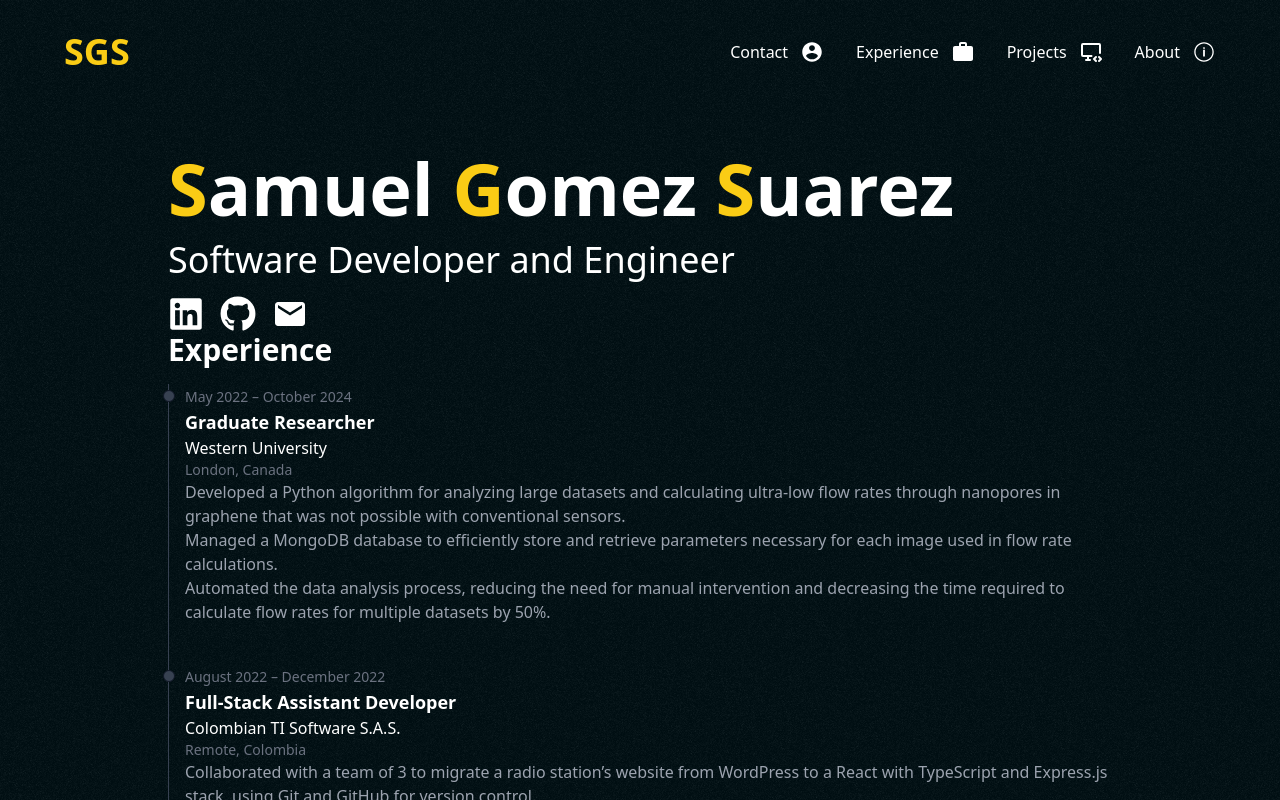
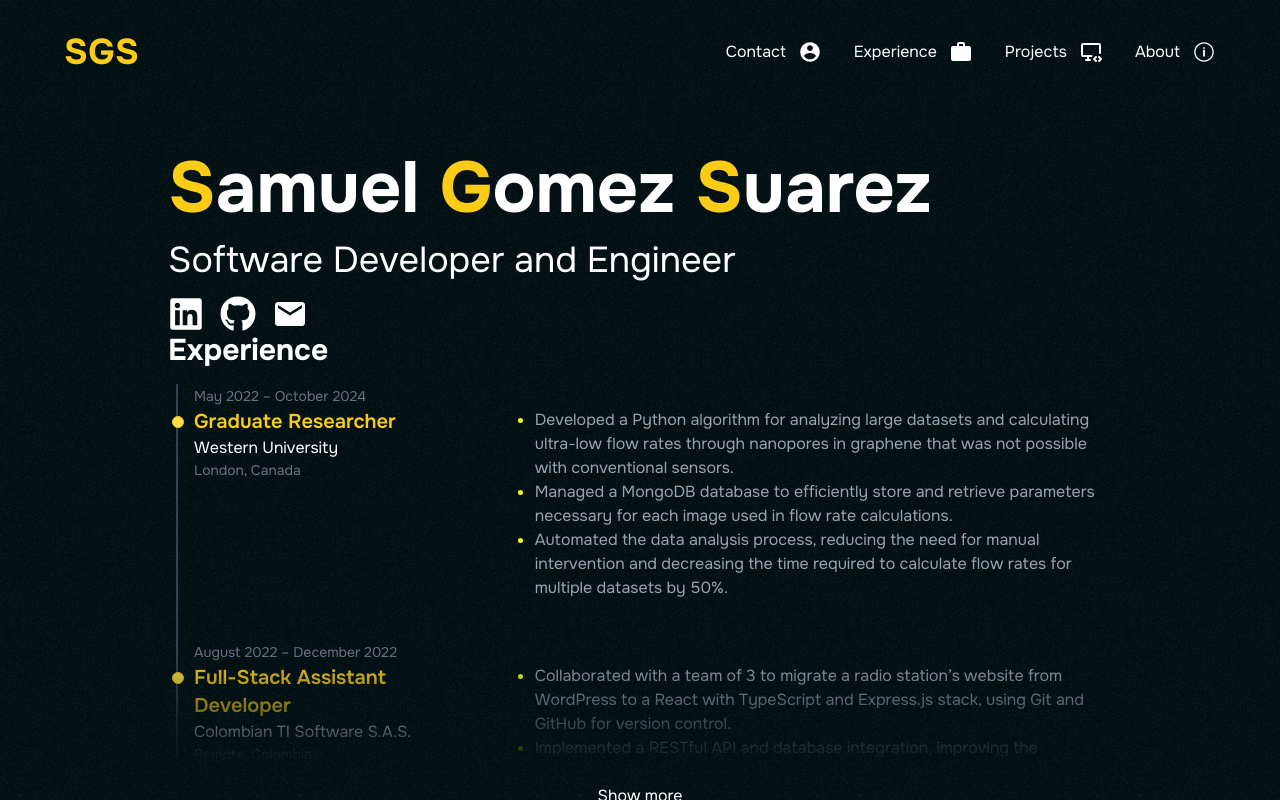
Before and after one commit to samuelgomez4/my-portfolio, a Next.js app: page / in a window 1280 px wide. Shown: the top 800 px of the page. Built offline with nearby package versions, Linux system fonts and the light colour scheme.

Commit message:
Refactor Experience component to include show more/less functionality and update ExperienceItem styling

```diff
--- a/app/components/experience/Experience.tsx
+++ b/app/components/experience/Experience.tsx
@@ -1,11 +1,16 @@
+'use client';
+import { useState } from 'react';
 import { experiences } from './constants';
-import { ExperienceItem } from './ExperienceItem';
+import { ExperienceItem } from './experience-item/ExperienceItem';
 
 export function Experience({}) {
+  const [showMore, setShowMore] = useState(false);
   return (
     <section className="w-full flex flex-col px-10 gap-4">
       <h2 className="text-3xl font-bold text-balance">Experience</h2>
-      <ol className="relative border-l border-gray-700">
+      <div
+        className={`overflow-hidden px-2 transition-all duration-500 ${!showMore ? 'h-96 [mask-image:linear-gradient(black_70%,transparent)]' : 'h-[calc-size(max-content,size)]'}`}>
+        <ol className="relative border-l-2 border-gray-700">
           {experiences.map((experience, index) => (
             <ExperienceItem
               key={index}
@@ -17,6 +22,10 @@ export function Experience({}) {
             />
           ))}
         </ol>
+      </div>
+      <button onClick={() => setShowMore((prev) => !prev)}>
+        {showMore ? 'Show less' : 'Show more'}
+      </button>
     </section>
   );
 }
--- a/app/components/experience/ExperienceItem.tsx
+++ /dev/null
@@ -1,24 +0,0 @@
-interface Props {
-  date: string;
-  title: string;
-  company: string;
-  city: string;
-  description: string[];
-}
-
-export function ExperienceItem({ date, title, company, city, description }: Props) {
-  return (
-    <li className="mb-10 ms-4">
-      <div className="absolute w-3 h-3 bg-gray-700 rounded-full mt-1.5 -start-1.5 border border-gray-900" />
-      <time className="mb-1 text-sm font-normal leading-none text-gray-500">{date}</time>
-      <h3 className="text-lg font-semibold text-white">{title}</h3>
-      <p>{company}</p>
-      <p className="text-sm text-gray-500">{city}</p>
-      <ul className="text-base font-normal text-gray-400">
-        {description.map((item, index) => (
-          <li key={index}>{item}</li>
-        ))}
-      </ul>
-    </li>
-  );
-}
--- /dev/null
+++ b/app/components/experience/experience-item/ExperienceItem.tsx
@@ -0,0 +1,34 @@
+import styles from './exp-item.module.css';
+
+interface Props {
+  date: string;
+  title: string;
+  company: string;
+  city: string;
+  description: string[];
+}
+
+export function ExperienceItem({ date, title, company, city, description }: Props) {
+  return (
+    <li className="mb-10 ms-4">
+      <div className="absolute w-3 h-3 bg-yellow-300 rounded-full mt-8 -start-1.5 border border-yellow-400" />
+      <time className="mb-1 text-sm font-normal leading-none text-gray-500">{date}</time>
+      <div className="flex flex-col md:flex-row gap-10">
+        <div className="flex-1">
+          <h3 className="text-xl font-semibold text-yellow-400">{title}</h3>
+          <p>{company}</p>
+          <p className="text-sm text-gray-500">{city}</p>
+        </div>
+        <ul className="text-base font-normal text-gray-400 flex-[2] list-disc pl-4">
+          {description.map((item, index) => (
+            <li
+              key={index}
+              className={`${styles.list_item}`}>
+              {item}
+            </li>
+          ))}
+        </ul>
+      </div>
+    </li>
+  );
+}
--- /dev/null
+++ b/app/components/experience/experience-item/exp-item.module.css
@@ -0,0 +1,3 @@
+.list_item::marker{
+    color: yellow;
+}
--- a/app/layout.tsx
+++ b/app/layout.tsx
@@ -3,7 +3,6 @@ import { Onest } from 'next/font/google';
 import './globals.css';
 
 const onest = Onest({
-  variable: '--font-onest',
   subsets: ['latin'],
 });
 
@@ -19,7 +18,7 @@ export default function RootLayout({
 }>) {
   return (
     <html lang="en">
-      <body className={`${onest.variable} antialiased`}>{children}</body>
+      <body className={`${onest.className} antialiased`}>{children}</body>
     </html>
   );
 }
```
Also changed, not shown: app/components/contact/contact.module.css (deleted, +0 -31 lines). Lines whose indentation alone changed are shown as unchanged.
